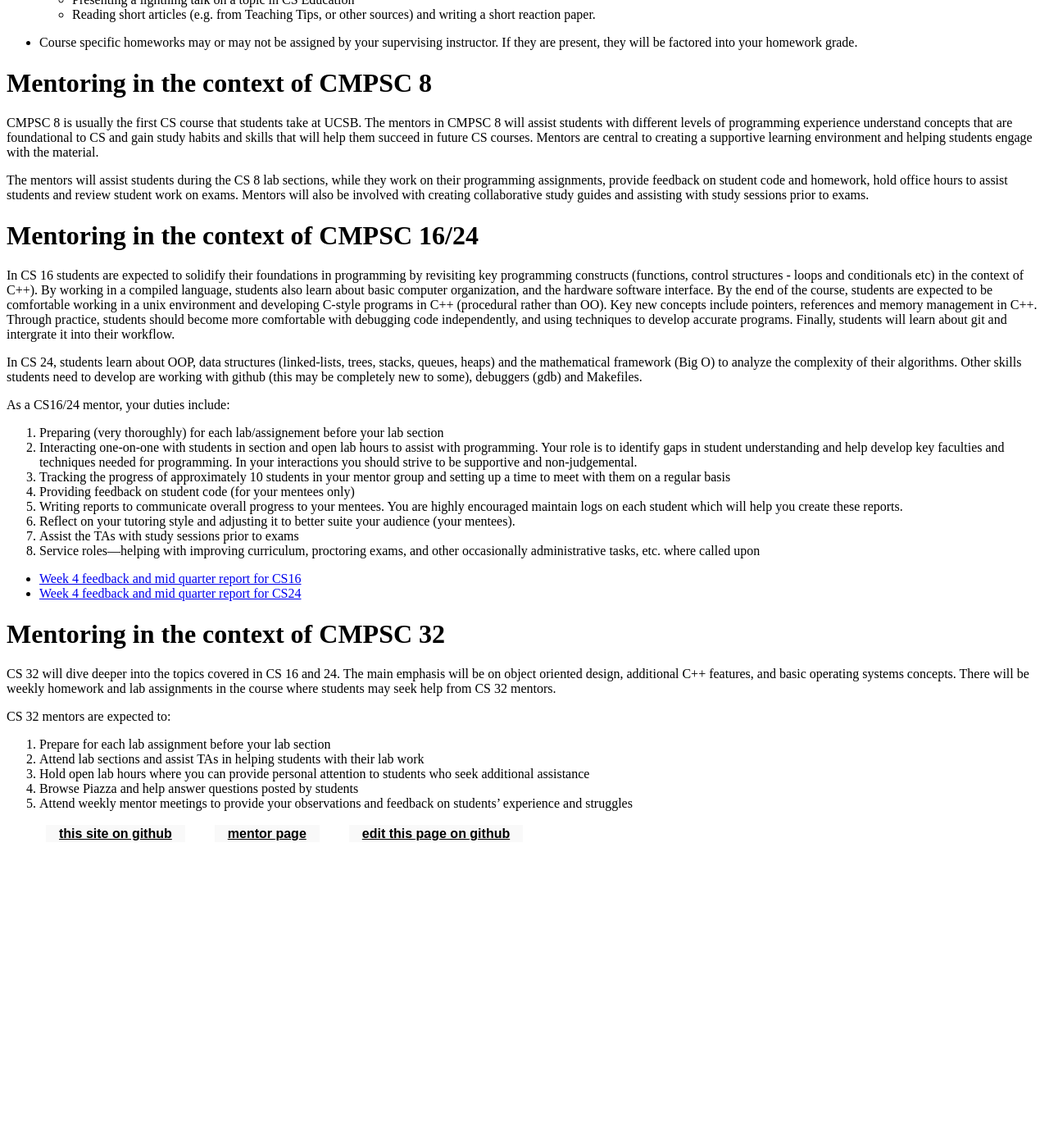
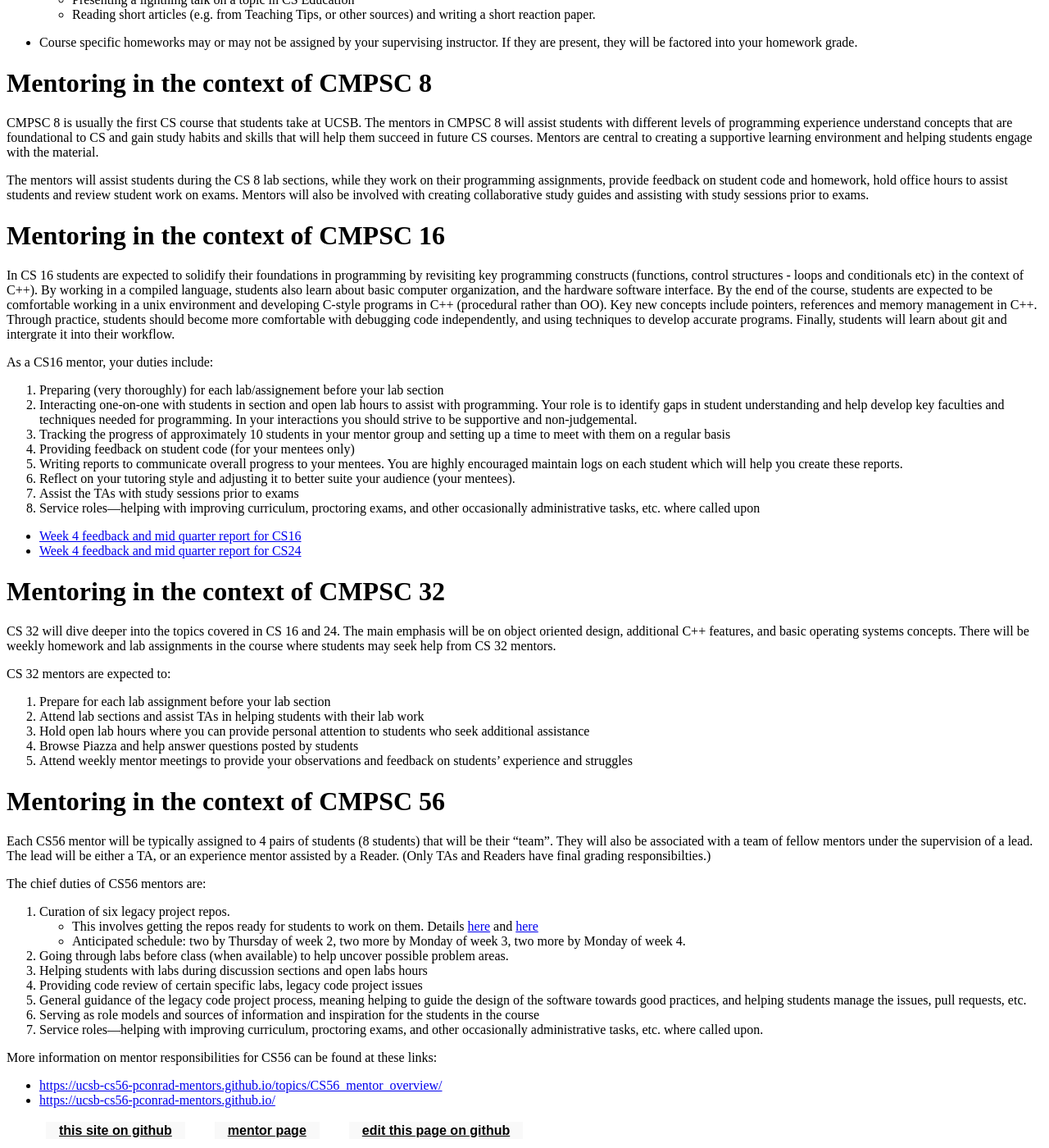
Before and after one commit to ucsb-cs190j-f18/ucsb-cs190j-f18.github.io, a Jekyll site: the page built from _info/syllabus.md, in a window 1280 px wide and 1400 px high, scrolled down 2185 px. Shown: the whole window at 82% size. Built offline with Jekyll 4.4.1, drawn with Linux system fonts in a browser that asks for light colours; before the commit the page ends 3223 px from its top, so only the background shows below that; some of the changed text lies outside the part shown.

Commit message:
syllabus first draft

```diff
--- a/_info/syllabus.md
+++ b/_info/syllabus.md
@@ -7,18 +7,18 @@ ready: false
 Basic Facts
 -----------
 
-* **Course Web Site**: <http://ucsb-cs190j-s18.github.io>
-* **Instructors**: Phill Conrad, Diba Mirza, Richert Wang
+* **Course Web Site**: <http://ucsb-cs190j-f18.github.io>
+* **Instructors**: Diba Mirza, Phill Conrad, Richert Wang
 
-* **Lecture**: R 9:30-10:45am HFH 1132, ATTENDANCE REQUIRED.
+* **Lecture**: Friday 2p-3:15pm HFH 1132, ATTENDANCE REQUIRED.
 * **Discussion Section**.  5 hours of discussion section, negotiated with your supervising instructor, in service to the course to which you are assigned.   The actual time might not correspond to the one listed on GOLD.   The time will be some combination of service during your courses discussion sections, and/or service during open labs hours.   The open lab hours are shared across the four courses.
 
 | Course   | Number<br> of CS190J mentors | Supervising <br> Instructor | Official<br> Discussion Time<br> on GOLD | Actual<br> Course Discussion Section <br> Times | Weekly Meeting |
 |----------|----------------|--------------------|------------------|-------------------------------------------------|-|
-| CMPSC 8  | 3 | Phill Conrad    | Mon 9am - 11:50am  | Mon 8am-11:50am  | TBD: Ask PHILL |
-| CMPSC 16 | 6 | Diba Mirza     | Tue 1pm - 03:50am | Tue 11am-2:50pm  |  Tue 3pm - 4pm |
-| CMPSC 24 | 5 | Diba Mirza     | Tue 2pm - 4:50pm  | Tue 3pm-6:50pm  | Tue 2pm - 3pm |
-| CMPSC 32 | 4 | Richert Wang  | Wed 4pm - 6:50pm   | Wed Noon-3:50pm   | TBD: Ask RICHERT |
+| CMPSC 8  | tbd | Diba Mirza    | Wed 9am - 11:50am  | Wed 9am-12:50am  | TBD |
+| CMPSC 16 | tbd | Diba Mirza     | Wed 2pm - 04:50pm | Wed 1pm-4:50pm  |  TBD |
+| CMPSC 32 | tbd | Richert Wang  | Mon 12pm - 2:50pm   | Mon 12pm-3:50pm   | TBD |
+| CMPSC 56 | tbd | Phill Conrad     | Thu 5pm - 7:50pm  | Wed 5pm-7:50pm  | TBD |
 
 The three instructors and the students in the course should coordinate their scheduled open labs times so as to ensure that there is coverage across the courses, and that the lab does not become overcrowded.
 
@@ -105,13 +105,12 @@ CMPSC 8 is usually the first CS course that students take at UCSB. The mentors i
 
 The mentors will assist students during the CS 8 lab sections, while they work on their programming assignments, provide feedback on student code and homework, hold office hours to assist students and review student work on exams. Mentors will also be involved with creating collaborative study guides and assisting with study sessions prior to exams.
 
-# Mentoring in the context of CMPSC 16/24
+# Mentoring in the context of CMPSC 16
 
 In CS 16 students are expected to solidify their foundations in programming by revisiting key programming constructs (functions, control structures - loops and conditionals etc) in the context of C++). By working in a compiled language, students also learn about basic computer organization, and the hardware software interface. By the end of the course, students are expected to be comfortable working in a unix environment and developing C-style programs in C++ (procedural rather than OO). Key new concepts include pointers, references and memory management in C++. Through practice, students should become more comfortable with debugging code independently, and using techniques to develop accurate programs. Finally, students will learn about git and intergrate it into their workflow.
 
-In CS 24, students learn about OOP, data structures (linked-lists, trees, stacks, queues, heaps) and the mathematical framework (Big O) to analyze the complexity of their algorithms. Other skills students need to develop are working with github (this may be completely new to some), debuggers (gdb) and Makefiles.
 
-As a CS16/24 mentor, your duties include:
+As a CS16 mentor, your duties include:
 
 1. Preparing (very thoroughly) for each lab/assignement before your lab section
 2. Interacting one-on-one with students in section and open lab hours to assist with programming. Your role is to identify gaps in student understanding and help develop key faculties and techniques needed for programming. In your interactions you should strive to be supportive and non-judgemental.
@@ -137,3 +136,25 @@ CS 32 mentors are expected to:
 3. Hold open lab hours where you can provide personal attention to students who seek additional assistance
 4. Browse Piazza and help answer questions posted by students
 5. Attend weekly mentor meetings to provide your observations and feedback on students' experience and struggles
+
+
+# Mentoring in the context of CMPSC 56
+
+Each CS56 mentor will be typically assigned to 4 pairs of students (8 students) that will be their "team".  They will also be associated with a team of fellow mentors under the supervision of a lead.  The lead will be either a TA, or an experience mentor assisted by a Reader.  (Only TAs and Readers have final grading responsibilties.)
+
+The chief duties of CS56 mentors are:
+
+1. Curation of six legacy project repos.
+   * This involves getting the repos ready for students to work on them.  Details [here](https://ucsb-cs56-pconrad-mentors.github.io/topics/curation_quick_checklist/) and [here](https://ucsb-cs56-pconrad-mentors.github.io/topics/curation_start_of_course/)
+   * Anticipated schedule: two by Thursday of week 2, two more by Monday of week 3, two more by Monday of week 4.
+2.  Going through labs before class (when available) to help uncover possible problem areas.
+3.  Helping students with labs during discussion sections and open labs hours
+4.  Providing code review of certain specific labs, legacy code project issues
+5.  General guidance of the legacy code project process, meaning helping to guide the design of the software towards good practices, and helping students manage the issues, pull requests, etc.
+6.  Serving as role models and sources of information and inspiration for the students in the course
+7.  Service roles---helping with improving curriculum, proctoring exams, and other occasionally administrative tasks, etc. where called upon.
+
+More information on mentor responsibilities for CS56 can be found at these links:
+
+* <https://ucsb-cs56-pconrad-mentors.github.io/topics/CS56_mentor_overview/>
+* <https://ucsb-cs56-pconrad-mentors.github.io/>
```
Also changed, not shown: other parts of _info/syllabus.md (+1 -1 lines).
